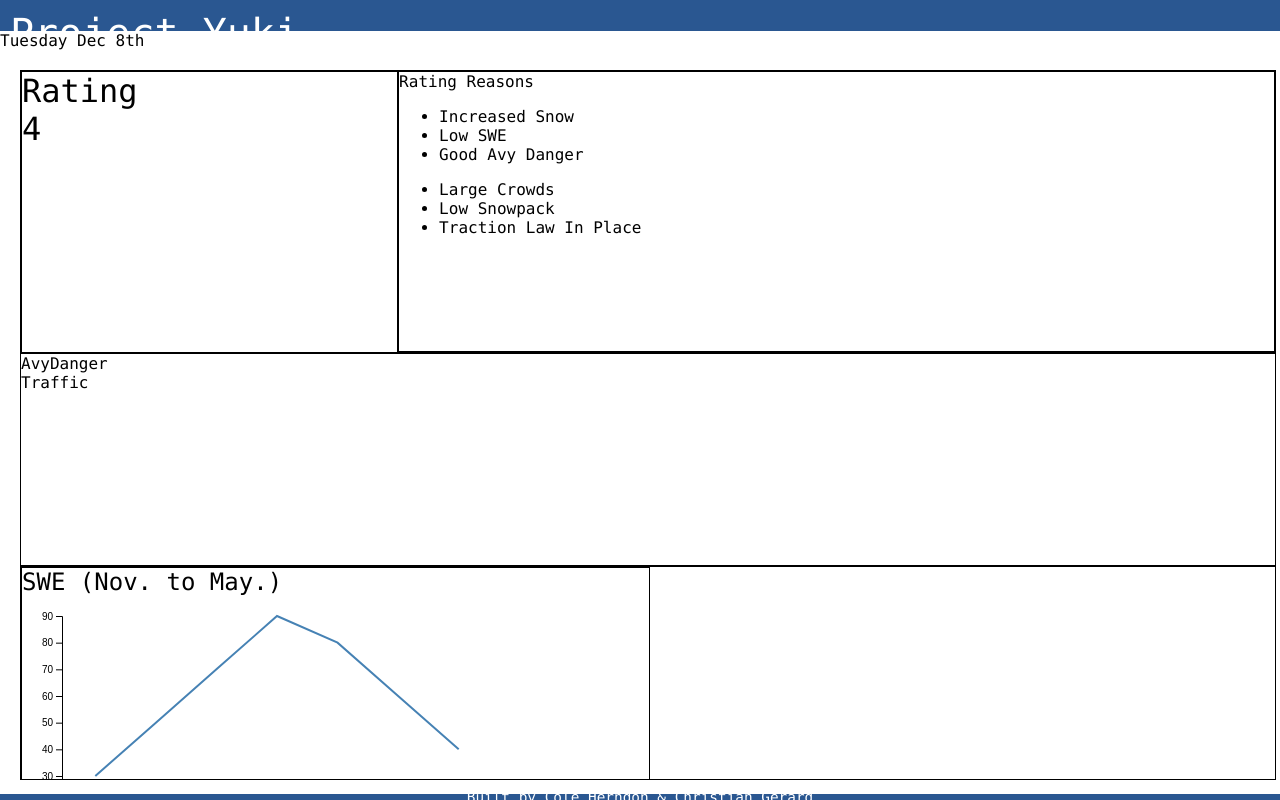
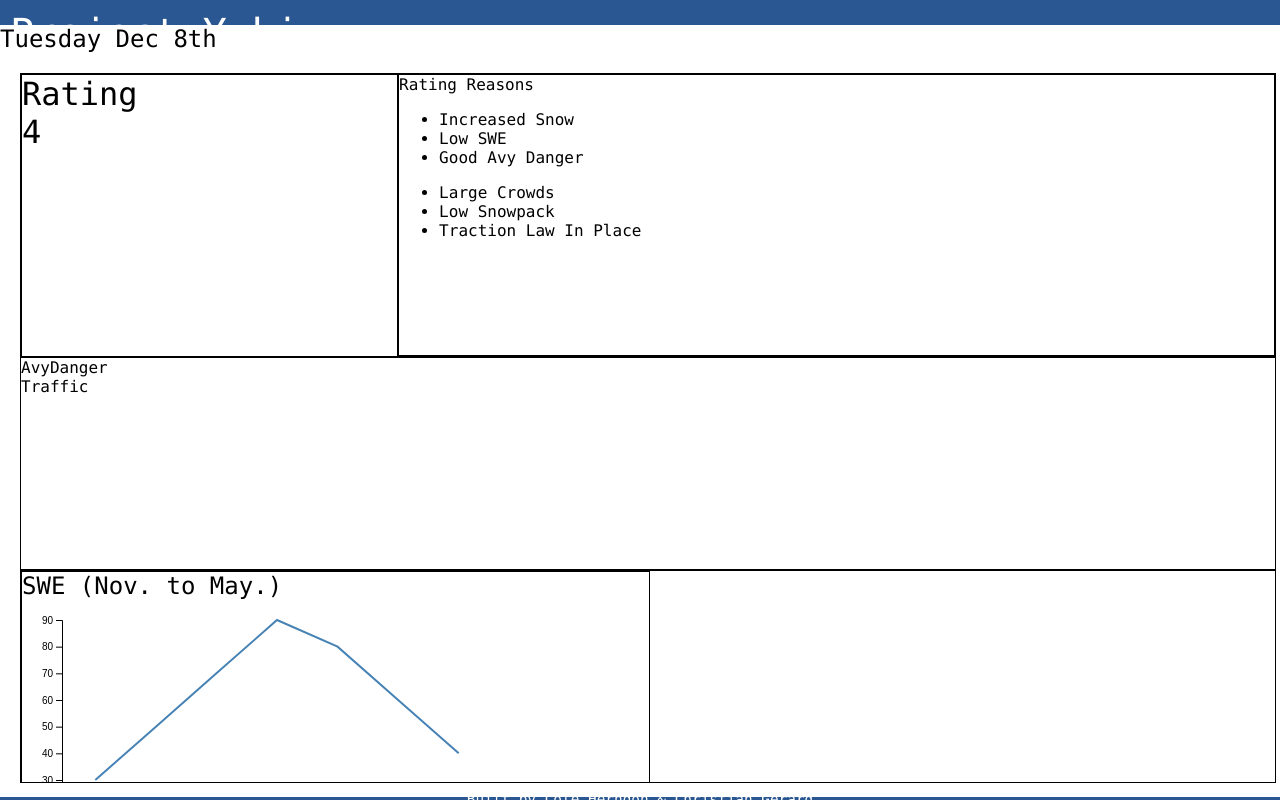
Before and after one commit to christian-gerard/project-yuki, a React (Vite) app in the folder client/: page / in a window 1280 px wide. Built offline with nearby package versions, Linux system fonts and the light colour scheme.

Commit message:
More Adjustments

```diff
--- a/client/src/components/Date.jsx
+++ b/client/src/components/Date.jsx
@@ -5,12 +5,13 @@ function Date() {
 const Main = styled.div`
   width: 98%;
   height: 5%;
+  font-size:1.5em;
 `
 
   return (
-    <div>
+    <Main>
       <p> Tuesday Dec 8th </p>
-    </div>
+    </Main>
   )
 }
 
```
